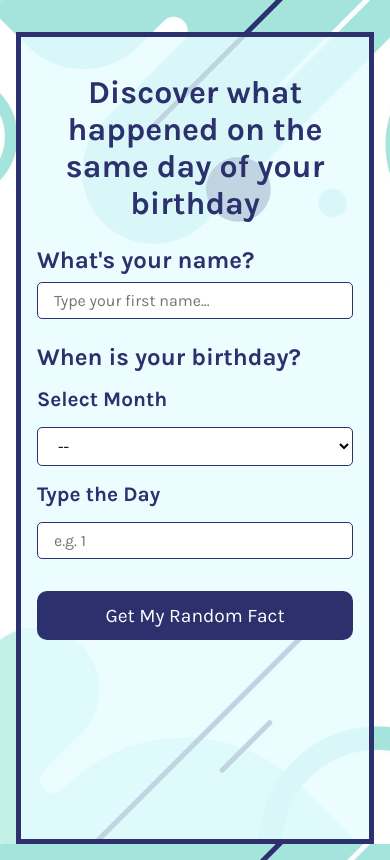
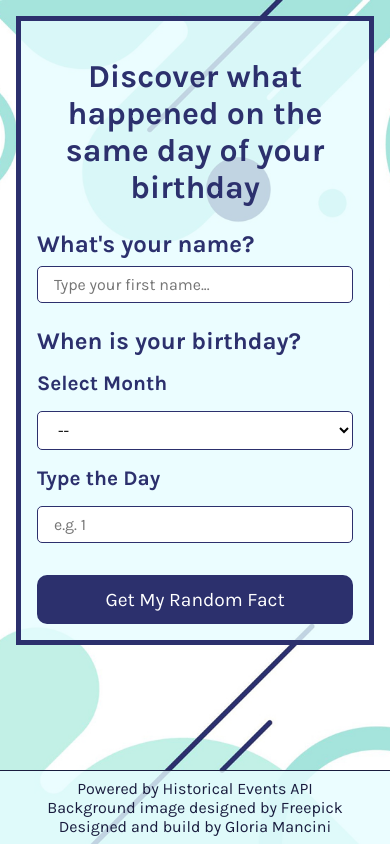
Before and after one commit to GlodallaLuna/birthday-random-facts, a React (Vite) app in the folder birthday-random-facts-app/: page / in a window 390 px wide. Built offline with nearby package versions, Linux system fonts and the light colour scheme.

Commit message:
add footer

```diff
--- a/birthday-random-facts-app/src/App.jsx
+++ b/birthday-random-facts-app/src/App.jsx
@@ -112,8 +112,9 @@ function App() {
 
 
   return (
-    <main>
-      <div className="box-container">
+
+    <div className="content">
+      <main className="box-container">
         <h1 className='title'>Discover what happened on the same day of your birthday</h1>
         <div className='form'>
             <p className='form-text'>What's your name?</p>
@@ -170,8 +171,16 @@ function App() {
 
        {loading && <Spinner />}
         {factObj.event != "" &&  <Fact factText={factObj} />}
-      </div>
-    </main>
+      </main>
+
+      <footer>
+
+        <p className="footer__para"><a className="footer__link" href="https://api-ninjas.com/api/historicalevents">Powered by Historical Events API</a></p>
+        <p className="footer__para"><a className="footer__link" href="https://www.freepik.com/"> Background image designed by Freepick</a></p>
+        <p className="footer__para"><a className="footer__link" href="https://gloricodes.com/"> Designed and build by Gloria Mancini</a></p>
+        </footer>
+    </div>
+
   )
 }
 
--- a/birthday-random-facts-app/src/style.css
+++ b/birthday-random-facts-app/src/style.css
@@ -30,7 +30,12 @@ body {
     background-size: cover;
     background-position: center;
     font-family: var(--font-karla);
-    color: var(--clr-blue-primary)
+    color: var(--clr-blue-primary);
+    position: relative;
+    height: 100%;
+    display: grid;
+    justify-content: center;
+    position: relative;
 
 }
 
@@ -49,11 +54,12 @@ img {
     font-weight: bold;
 }
 
-main {
+.content {
     display: grid;
-    height: 100vh;
+    height: 100%;
     align-items: center;
     justify-content: center;
+
 
 }
 
@@ -63,6 +69,7 @@ main {
     border: 5px solid var(--clr-blue-primary);
     padding: 2rem 3rem;
     margin: 1rem;
+
 
 }
 
@@ -149,6 +156,29 @@ main {
     color: hsl(0, 100%, 50%);
     padding-top: 1rem;
     margin: 0;
+}
+
+footer {
+    width: 100%;
+    padding-bottom: .5rem;
+    justify-self: center;
+    align-self: flex-end;
+}
+
+.footer__para {
+    text-align: center;
+    padding: 0;
+    margin: 0;
+}
+
+.footer__link,
+.footer__link:visited {
+    text-decoration: none;
+    color: var(--clr-blue-dark);
+}
+
+.footer__link:hover {
+ text-decoration: underline;
 }
 
 /*spinner styles*/
@@ -329,15 +359,15 @@ main {
 
 
 @media (max-width: 900px) {
-    main {
-        align-items: initial;
-        margin-top: 1rem;
+    .content {
+        align-items: flex-start;
     }
-
 
     .fact-paragraph {
         padding: 0 1.5rem;
     }
+
+
 }
 
 @media (max-width: 620px) {
@@ -378,5 +408,12 @@ main {
 
     }
 
+    footer {
+        background-color: var(--clr-acqua-blr);
+        border-top: 1px solid var(--clr-blue-dark);
+        padding-top: .5rem;
+    }
+
+
 
 }
```
